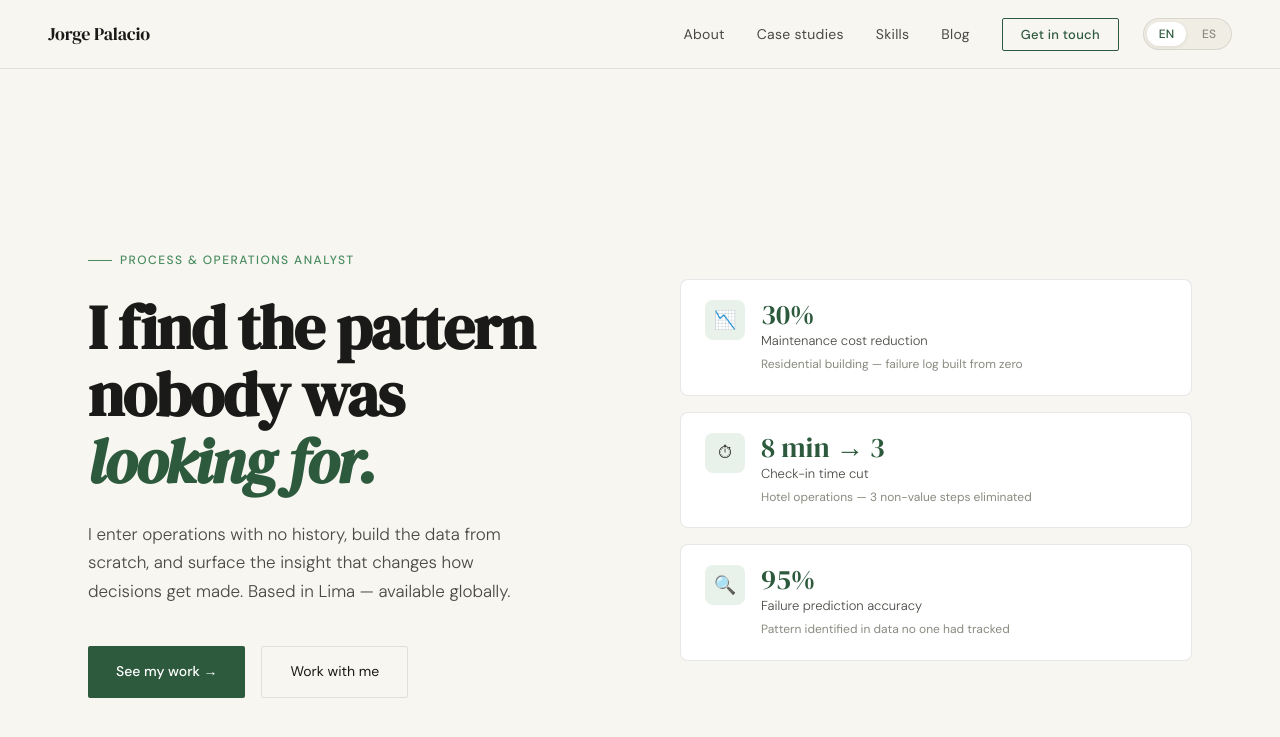
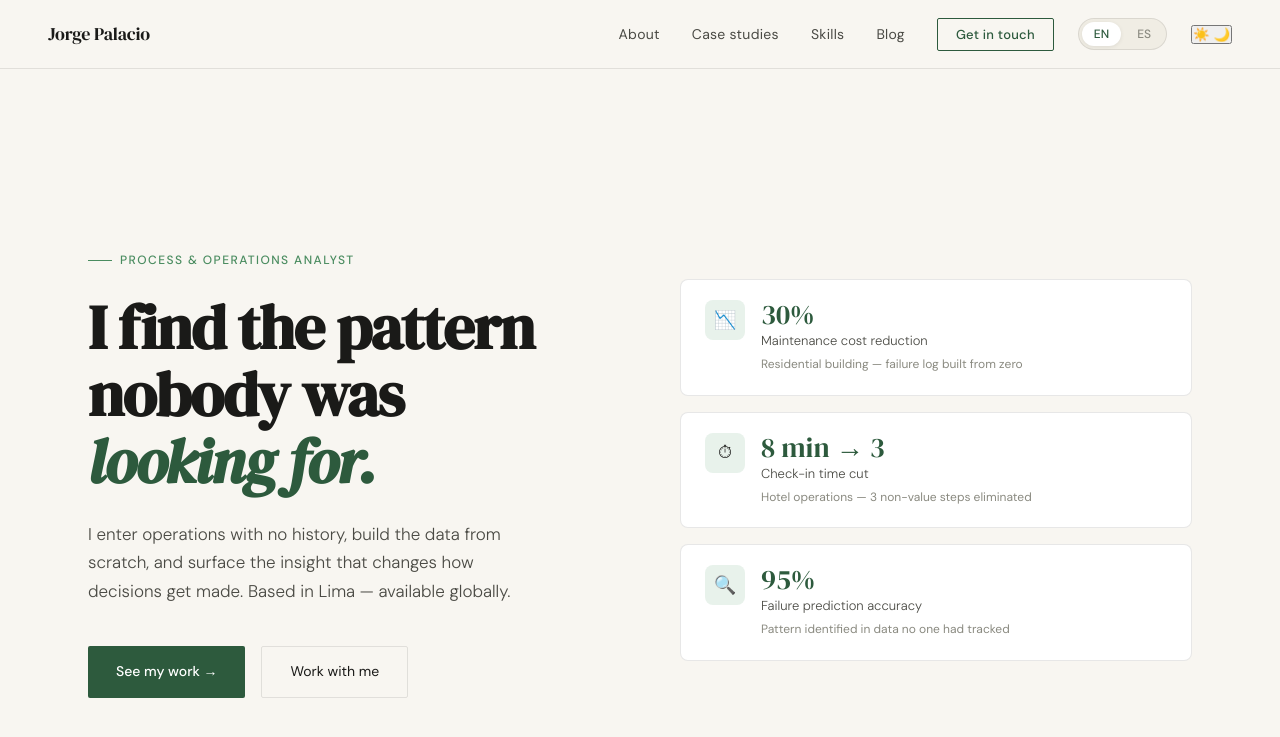
Before and after one commit to jorgepalaciot/Jorgepalaciot.github.io, a Jekyll site: the page built from index.html, in a window 1280 px wide and 900 px high. Shown: the top 737 px of the window. Built offline with Jekyll 4.4.1, drawn with Linux system fonts in a browser that asks for light colours.

Commit message:
Update default.html

```diff
--- a/_layouts/default.html
+++ b/_layouts/default.html
@@ -25,6 +25,10 @@
       <button class="lang-btn active" onclick="setLang('en')">EN</button>
       <button class="lang-btn" onclick="setLang('es')">ES</button>
     </div>
+    <button class="theme-toggle" onclick="toggleTheme()" aria-label="Toggle dark mode">
+  <span class="theme-icon-light">☀️</span>
+  <span class="theme-icon-dark">🌙</span>
+</button>
   </div>
 </nav>
 
```
